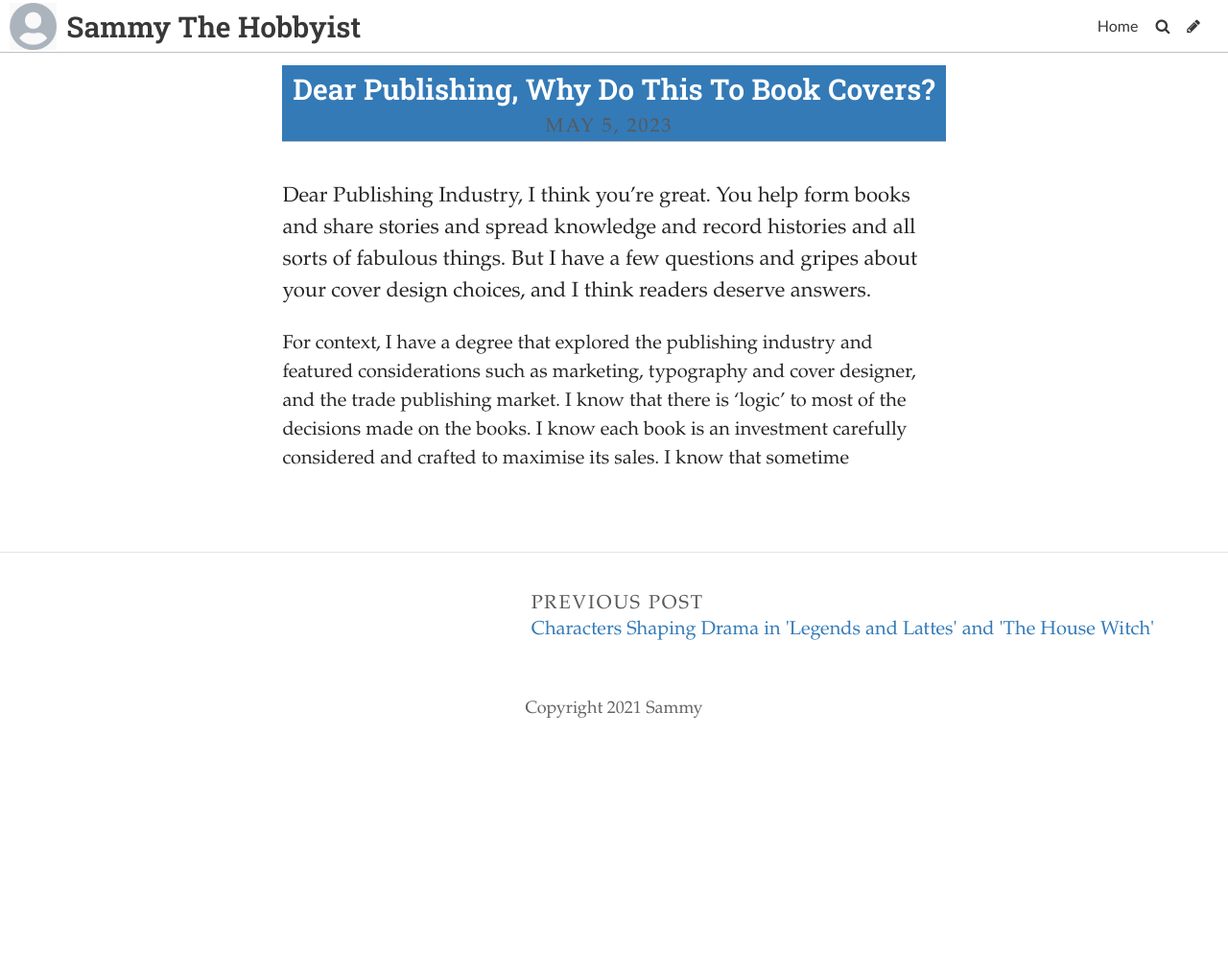
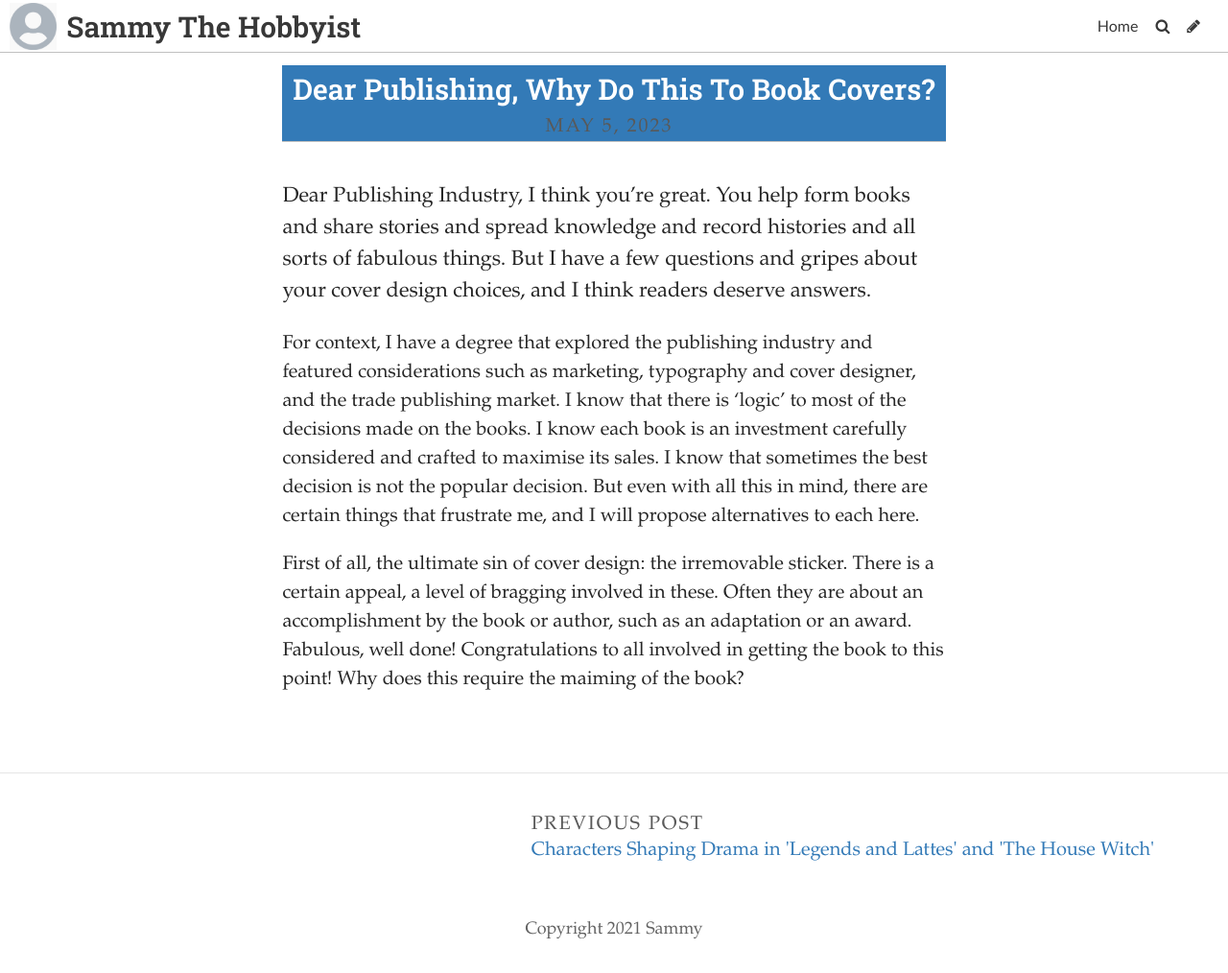
Before and after one commit to SammySpinsAYarn/Blog, a Jekyll site: the page built from _posts/2023-05-09-dear-publishing-why-do-this-to-book-covers.md, in a window 1280 px wide. Shown: the whole page at 96% size. Built offline with Jekyll 4.4.1, drawn with Linux system fonts in a browser that asks for light colours; some web fonts are replaced; before the commit the page ends 900 px from its top, so only the background shows below that.

Commit message:
Update Post “2023-05-09-dear-publishing-why-do-this-to-book-covers”

```diff
--- a/_posts/2023-05-09-dear-publishing-why-do-this-to-book-covers.md
+++ b/_posts/2023-05-09-dear-publishing-why-do-this-to-book-covers.md
@@ -7,4 +7,6 @@ comments: false
 ---
 D﻿ear Publishing Industry, I﻿ think you're great. You help form books and share stories and spread knowledge and record histories and all sorts of fabulous things. But I have a few questions and gripes about your cover design choices, and I think readers deserve answers.
 
-F﻿or context, I have a degree that explored the publishing industry and featured considerations such as marketing, typography and cover designer, and the trade publishing market. I know that there is 'logic' to most of the decisions made on the books. I know each book is an investment carefully considered and crafted to maximise its sales. I know that sometime
+F﻿or context, I have a degree that explored the publishing industry and featured considerations such as marketing, typography and cover designer, and the trade publishing market. I know that there is 'logic' to most of the decisions made on the books. I know each book is an investment carefully considered and crafted to maximise its sales. I know that sometimes the best decision is not the popular decision. But even with all this in mind, there are certain things that frustrate me, and I will propose alternatives to each here.
+
+F﻿irst of all, the ultimate sin of cover design: the irremovable sticker. There is a certain appeal, a level of bragging involved in these. Often they are about an accomplishment by the book or author, such as an adaptation or an award. Fabulous, well done! Congratulations to all involved in getting the book to this point! Why does this require the maiming of the book?
```
